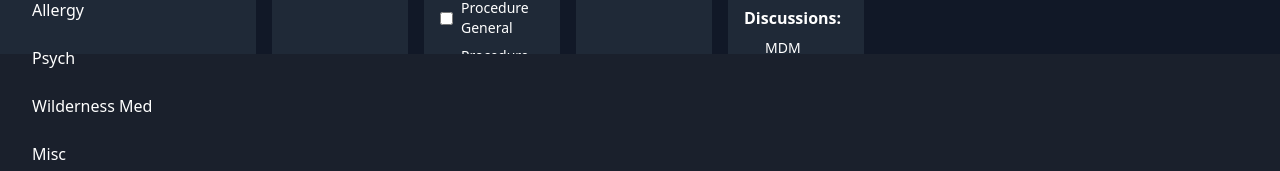
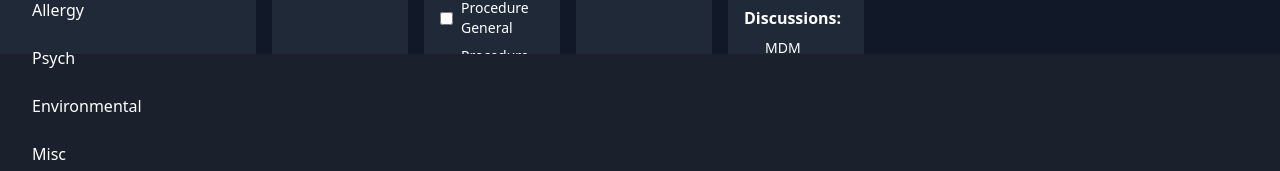
Before and after one commit to dandocbox/text-checkerbox, a React (Vite) app: page / in a window 1280 px wide. Shown: the part 746-917 px from the top of the page. Built offline with nearby package versions, Linux system fonts and the light colour scheme.

Commit message:
Rename tab "Wilderness Med"
Updated the sidebar navigation to rename the "Wilderness Med" tab to "Environmental".
[skip gpt_engineer]

```diff
--- a/src/components/Sidebar.jsx
+++ b/src/components/Sidebar.jsx
@@ -19,7 +19,7 @@ const tabs = [
   "Skin",
   "Allergy",
   "Psych",
-  "Wilderness Med",
+  "Environmental",
   "Misc"
 ];
 
```
